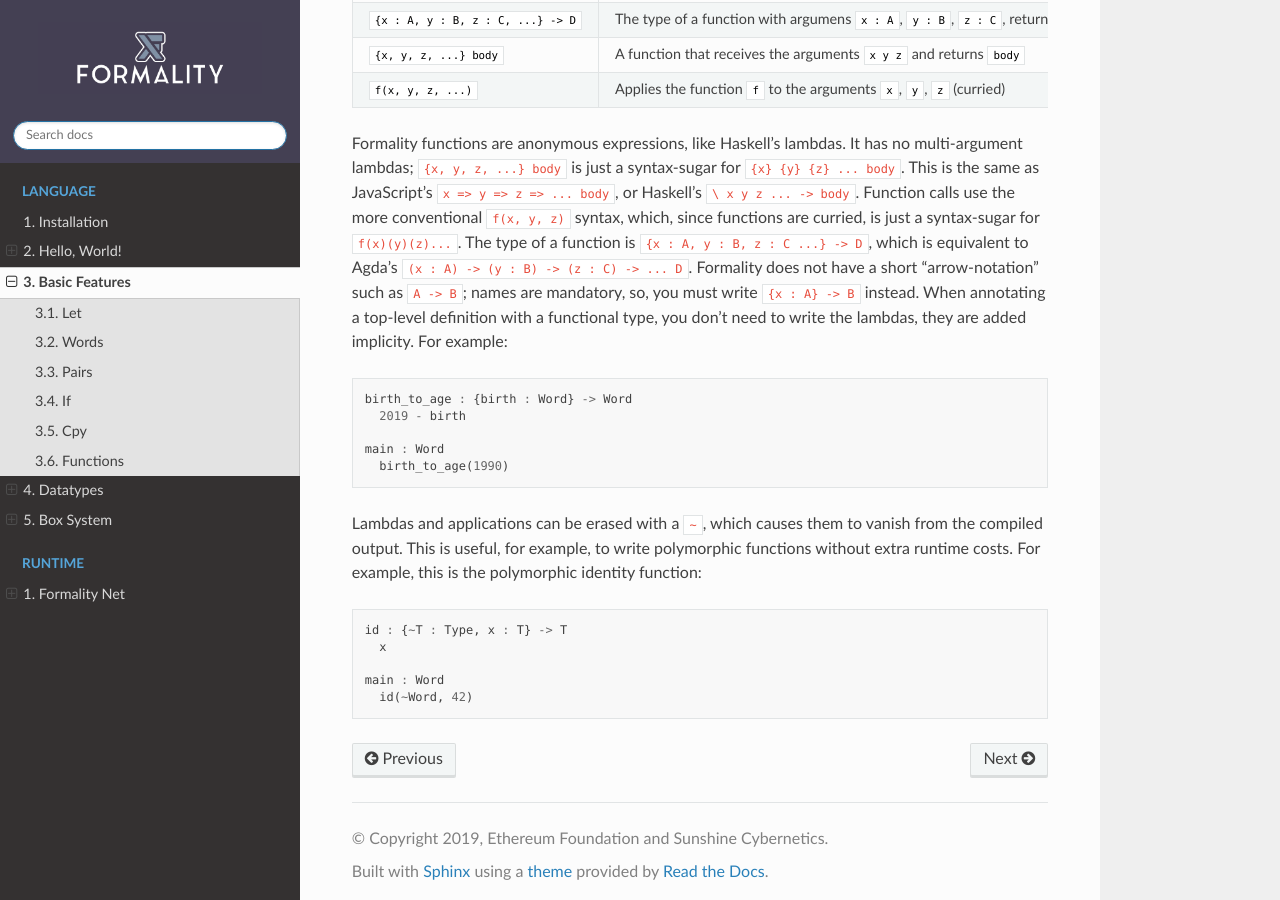
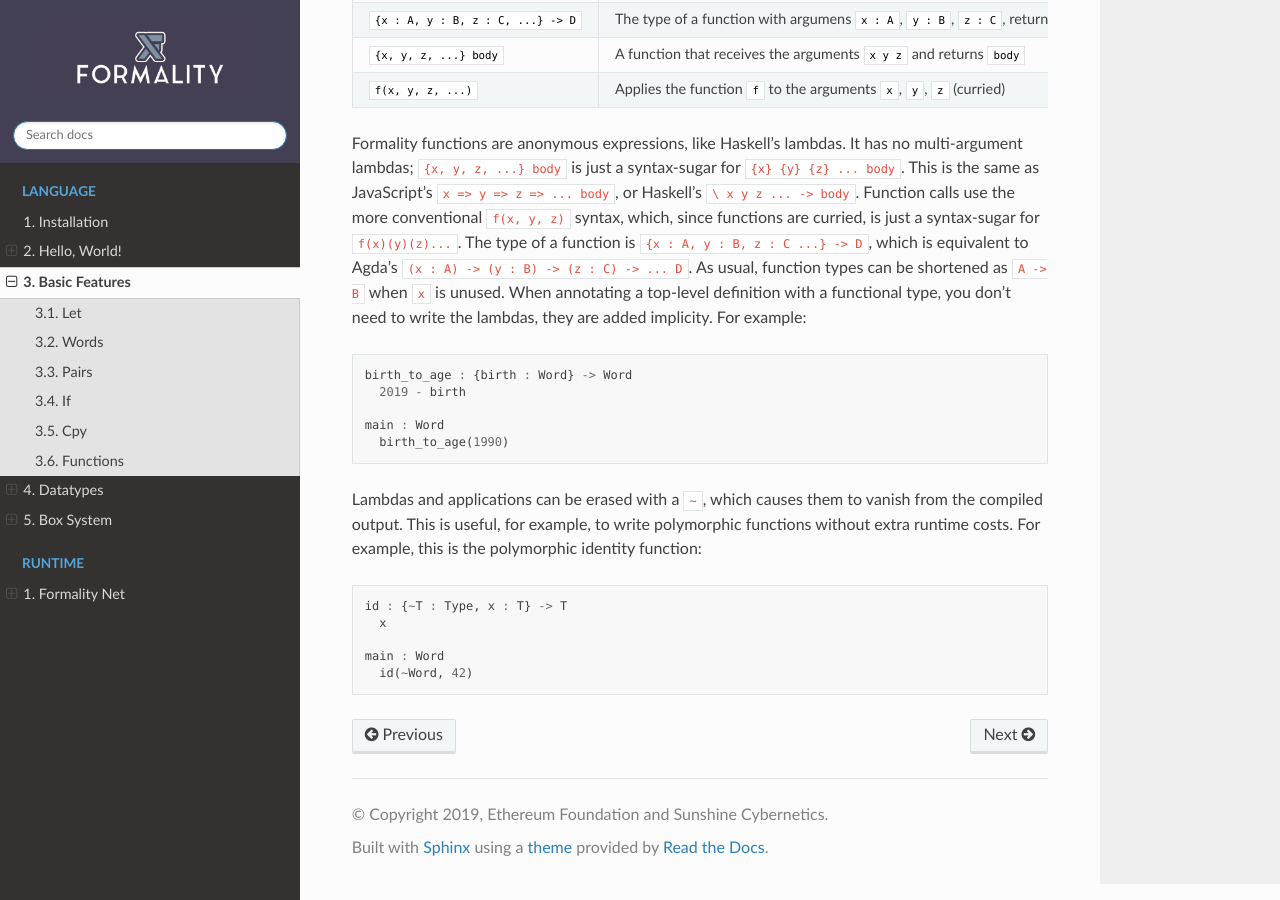
Before and after one commit to Soonad/docs.formality-lang.org, a Sphinx documentation site: the page built from docs/source/language/Basic-Features.md, in a window 1280 px wide and 900 px high, scrolled down 3210 px. Built offline with Sphinx 7.4.7 and the Read the Docs theme 2.0.0, drawn with Linux system fonts in a browser that asks for light colours; pages that are not in the unit, such as notebooks, are missing from menus.

Commit message:
Arrow notation now available

````diff
--- a/docs/source/language/Basic-Features.md
+++ b/docs/source/language/Basic-Features.md
@@ -134,7 +134,7 @@ syntax | effect
 `{x, y, z, ...} body` | A function that receives the arguments `x y z` and returns `body`
 `f(x, y, z, ...)` | Applies the function `f` to the arguments `x`, `y`, `z` (curried)
 
-Formality functions are anonymous expressions, like Haskell's lambdas. It has no multi-argument lambdas; `{x, y, z, ...} body` is just a syntax-sugar for `{x} {y} {z} ... body`. This is the same as JavaScript's `x => y => z => ... body`, or Haskell's `\ x y z ... -> body`. Function calls use the more conventional `f(x, y, z)` syntax, which, since functions are curried, is just a syntax-sugar for `f(x)(y)(z)...`. The type of a function is `{x : A, y : B, z : C ...} -> D`, which is equivalent to Agda's `(x : A) -> (y : B) -> (z : C) -> ... D`. Formality does not have a short "arrow-notation" such as `A -> B`; names are mandatory, so, you must write `{x : A} -> B` instead. When annotating a top-level definition with a functional type, you don't need to write the lambdas, they are added implicity. For example:
+Formality functions are anonymous expressions, like Haskell's lambdas. It has no multi-argument lambdas; `{x, y, z, ...} body` is just a syntax-sugar for `{x} {y} {z} ... body`. This is the same as JavaScript's `x => y => z => ... body`, or Haskell's `\ x y z ... -> body`. Function calls use the more conventional `f(x, y, z)` syntax, which, since functions are curried, is just a syntax-sugar for `f(x)(y)(z)...`. The type of a function is `{x : A, y : B, z : C ...} -> D`, which is equivalent to Agda's `(x : A) -> (y : B) -> (z : C) -> ... D`. As usual, function types can be shortened as `A -> B` when `x` is unused. When annotating a top-level definition with a functional type, you don't need to write the lambdas, they are added implicity. For example:
 
 ```javascript
 birth_to_age : {birth : Word} -> Word
````
